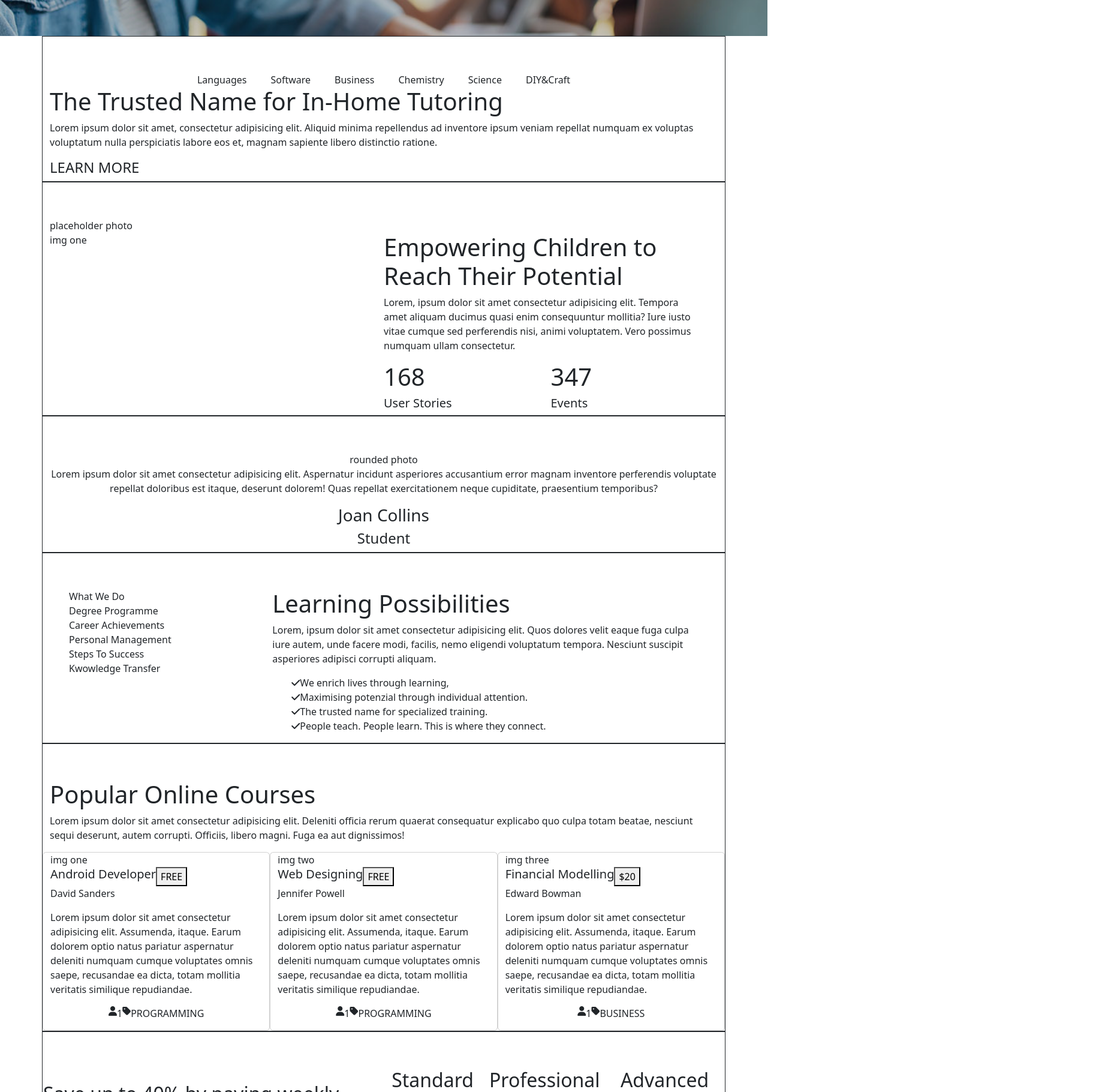
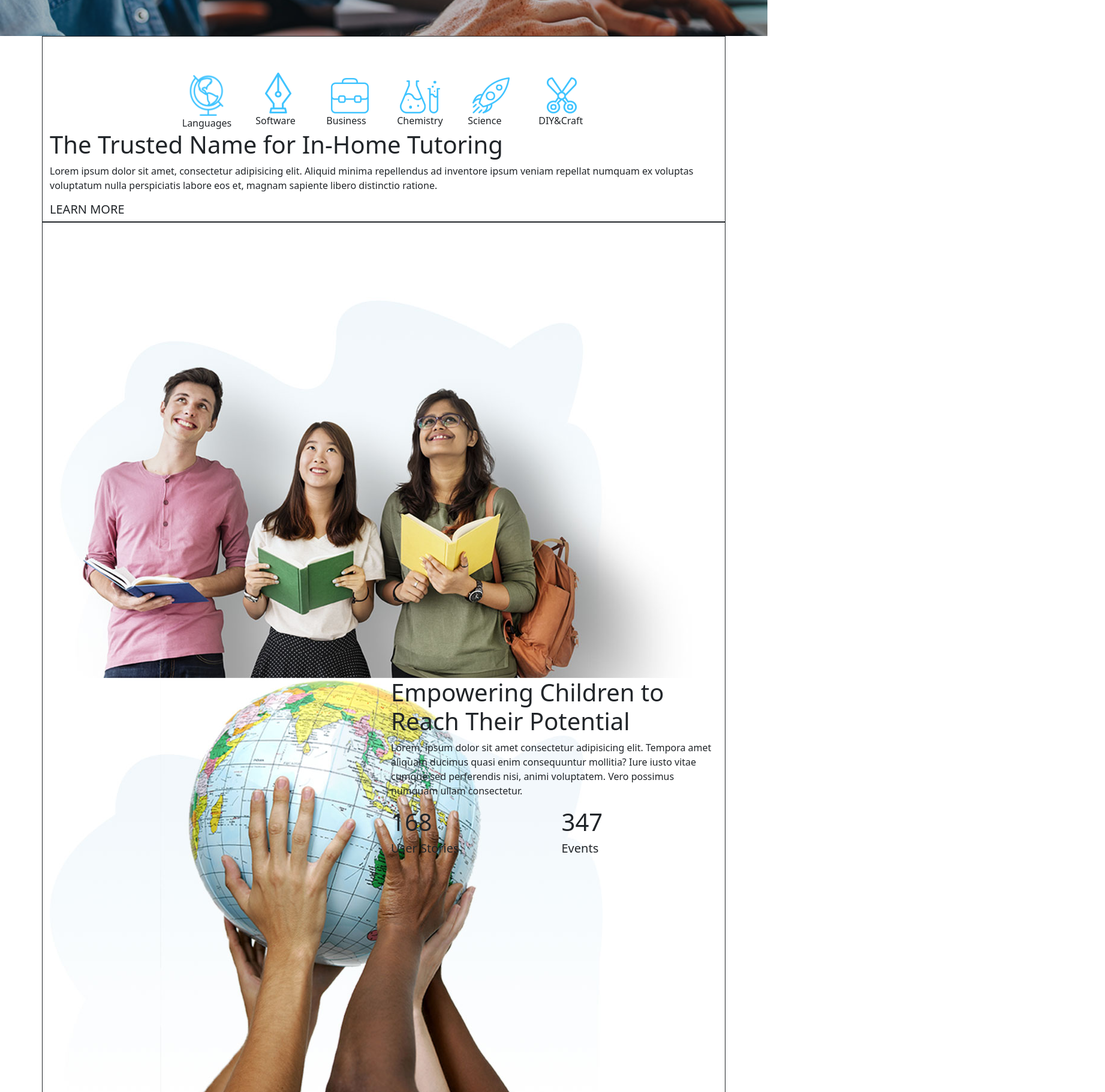
Before and after one commit to ClaudioPerrone/proj-html-vuejs, a Vue app: page / in a window 1280 px wide. Shown: the part 440-2260 px from the top of the page at 60% size, 1843 px wide, since content can reach past the window. Built offline with nearby package versions, Linux system fonts and the light colour scheme.

Commit message:
Feat: added images for main section

```diff
--- a/src/components/PageHeader.vue
+++ b/src/components/PageHeader.vue
@@ -53,6 +53,7 @@
 
     header {
         background-image: url("../assets/img/course-9-f-img.jpg");
+        background-position: center;
         background-size: cover;
         background-repeat: no-repeat;
         height: 500px;
--- a/src/components/PageMain.vue
+++ b/src/components/PageMain.vue
@@ -7,23 +7,29 @@
 <template>
     <div class="container">
         <section class="row">
-            <div class="ms-list d-flex justify-content-center">
-                <div>
+            <div class="col ms-list d-flex justify-content-center">
+                <div class="d-flex flex-column">
+                    <img src="../assets/img/h5-custom-icon-1.png" alt="">
                     Languages
                 </div>
-                <div>
+                <div class="d-flex flex-column">
+                    <img src="../assets/img/h5-custom-icon-2.png" alt="">
                     Software
                 </div>
-                <div>
+                <div class="d-flex flex-column">
+                    <img src="../assets/img/h5-custom-icon-3.png" alt="">
                     Business
                 </div>
-                <div>
+                <div class="d-flex flex-column">
+                    <img src="../assets/img/h5-custom-icon-4.png" alt="">
                     Chemistry
                 </div>
-                <div>
+                <div class="d-flex flex-column">
+                    <img src="../assets/img/h5-custom-icon-5.png" alt="">
                     Science
                 </div>
-                <div>
+                <div class="d-flex flex-column">
+                    <img src="../assets/img/h5-custom-icon-6.png" alt="">
                     DIY&Craft
                 </div>
             </div>
@@ -31,19 +37,18 @@
             <div>
                 <h1>The Trusted Name for In-Home Tutoring</h1>
                 <p>Lorem ipsum dolor sit amet, consectetur adipisicing elit. Aliquid minima repellendus ad inventore ipsum veniam repellat numquam ex voluptas voluptatum nulla perspiciatis labore eos et, magnam sapiente libero distinctio ratione.</p>
-                <h4>LEARN MORE</h4>
+                <h5>LEARN MORE</h5>
             </div>
         </section>
+    </div>
 
+    <div class="container">
         <section class="row">
-            <div class="row">
                 <div class="col-12">
-                    placeholder photo
+                    <img src="../assets/img/h5-img-1.jpg" alt="">
                 </div>
-            </div>
-            <div class="row">
                 <div class="col-6">
-                    img one
+                    <img src="../assets/img/h5-img-2.jpg" alt="">
                 </div>
                 <div class="col-6">
                     <h1>Empowering Children to Reach Their Potential</h1>
@@ -61,12 +66,14 @@
                     </div>
 
                 </div>
+        </section>
     </div>
-        </section>
 
-        <section class="row">
+    <div class="ms-planisphere">
+        <div class="container">
+            <div class="row">
                 <div class="d-flex justify-content-center">
-                rounded photo
+                    <img src="../assets/img/testimonials-standard-2.png" alt="">
                 </div>
                 <div class="text-center">
                     <p>Lorem ipsum dolor sit amet consectetur adipisicing elit. Aspernatur incidunt asperiores accusantium error magnam inventore perferendis voluptate repellat doloribus est itaque, deserunt dolorem! Quas repellat exercitationem neque cupiditate, praesentium temporibus?</p>
@@ -75,9 +82,11 @@
                         <h4>Student</h4>
                     </div>
                 </div>
-        </section>
+            </div>
+        </div>
+    </div>
 
-        <section class="row">
+    <section class="container">
         <div class="row">
             <div class="col-4">
                 <ul class="ms-second-list">
@@ -92,6 +101,9 @@
             <div class="col-8">
                 <h1>Learning Possibilities</h1>
                 <p>Lorem, ipsum dolor sit amet consectetur adipisicing elit. Quos dolores velit eaque fuga culpa iure autem, unde facere modi, facilis, nemo eligendi voluptatum tempora. Nesciunt suscipit asperiores adipisci corrupti aliquam.</p>
+                <div class="container">
+                    <div class="row">
+                        <div class="col-8">
                             <ul>
                                 <li><i class="fa-solid fa-check"></i>We enrich lives through learning,</li>
                                 <li><i class="fa-solid fa-check"></i>Maximising potenzial through individual attention.</li>
@@ -99,9 +111,17 @@
                                 <li><i class="fa-solid fa-check"></i>People teach. People learn. This is where they connect.</li>
                             </ul>
                         </div>
+                        <div class="col-4">
+                            <img src="../assets/img/h12-tabs-icon-1.png" alt="">
+                        </div>
+                    </div>
+                </div>
+
+            </div>
         </div>
     </section>
 
+    <div class="container">
         <section class="row">
             <div>
                 <h1>Popular Online Courses</h1>
@@ -111,7 +131,7 @@
                 <div class="row">
                     <div class="card col-4">
                         <div>
-                            img one
+                            <img src="../assets/img/course-5-f-img.jpg" alt="">
                         </div>
                         <div class="d-flex">
                             <h5>Android Developer</h5>
@@ -130,7 +150,7 @@
                     </div>
                     <div class="card col-4">
                         <div>
-                            img two
+                            <img src="../assets/img/course-6-f-img.jpg" alt="">
                         </div>
                         <div class="d-flex">
                             <h5>Web Designing</h5>
@@ -149,7 +169,7 @@
                     </div>
                     <div class="card col-4">
                         <div>
-                            img three
+                            <img src="../assets/img/course-12-f-img.jpg" alt="">
                         </div>
                         <div class="d-flex">
                             <h5>Financial Modelling</h5>
@@ -169,7 +189,10 @@
                 </div>
             </div>
         </section>
+    </div>
 
+
+    <div class="container">
         <section class="row d-flex justify-content-center">
             <table>
                 <thead>
@@ -181,18 +204,21 @@
                         </td>
                         <td>
                             <div>
+                                <img src="../assets/img/h5-custom-icon-7.png" alt="">
                                 <h2>Standard</h2>
                                 <h2>$12</h2>
                             </div>
                         </td>
                         <td>
                             <div>
+                                <img src="../assets/img/h5-custom-icon-8.png" alt="">
                                 <h2>Professional</h2>
                                 <h2>$59</h2>
                             </div>
                         </td>
                         <td>
                             <div>
+                                <img src="../assets/img/h5-custom-icon-9.png" alt="">
                                 <h2>Advanced</h2>
                                 <h2>$88</h2>
                             </div>
@@ -333,18 +359,28 @@
                     </tr>
                 </tbody>
             </table>
+        </section>
+    </div>
 
-        </section>
-
+    <div class="container">
         <section class="row">
             <div class="d-flex justify-content-between">
-                img one
-                img two
-                img three
-                img four
+                <div>
+                    <img src="../assets/img/h5-client-5.png" alt="">
+                </div>
+                <div>
+                    <img src="../assets/img/h5-client-1.png" alt="">
+                </div>
+                <div>
+                  <img src="../assets/img/h5-client-2.png" alt="">
+                </div>
+                <div>
+                    <img src="../assets/img/h5-client-1.png" alt="">
+                </div>
             </div>
         </section>
     </div>
+
 </template>
 
 <style scoped lang="scss">
@@ -367,6 +403,12 @@
         }
     }
 
+    .ms-planisphere {
+        background-image: url("../assets/img/h5-parallax-img-1.png");
+        background-position: center;
+        height: 500px;
+    }
+
     .ms-second-list {
         /* AGGIUNGERE BORDO E BG-COLOR */
     }
```
Also changed, not shown: src/assets/img/h5-parallax-img-1.png (added). Lines whose indentation alone changed are shown as unchanged.
